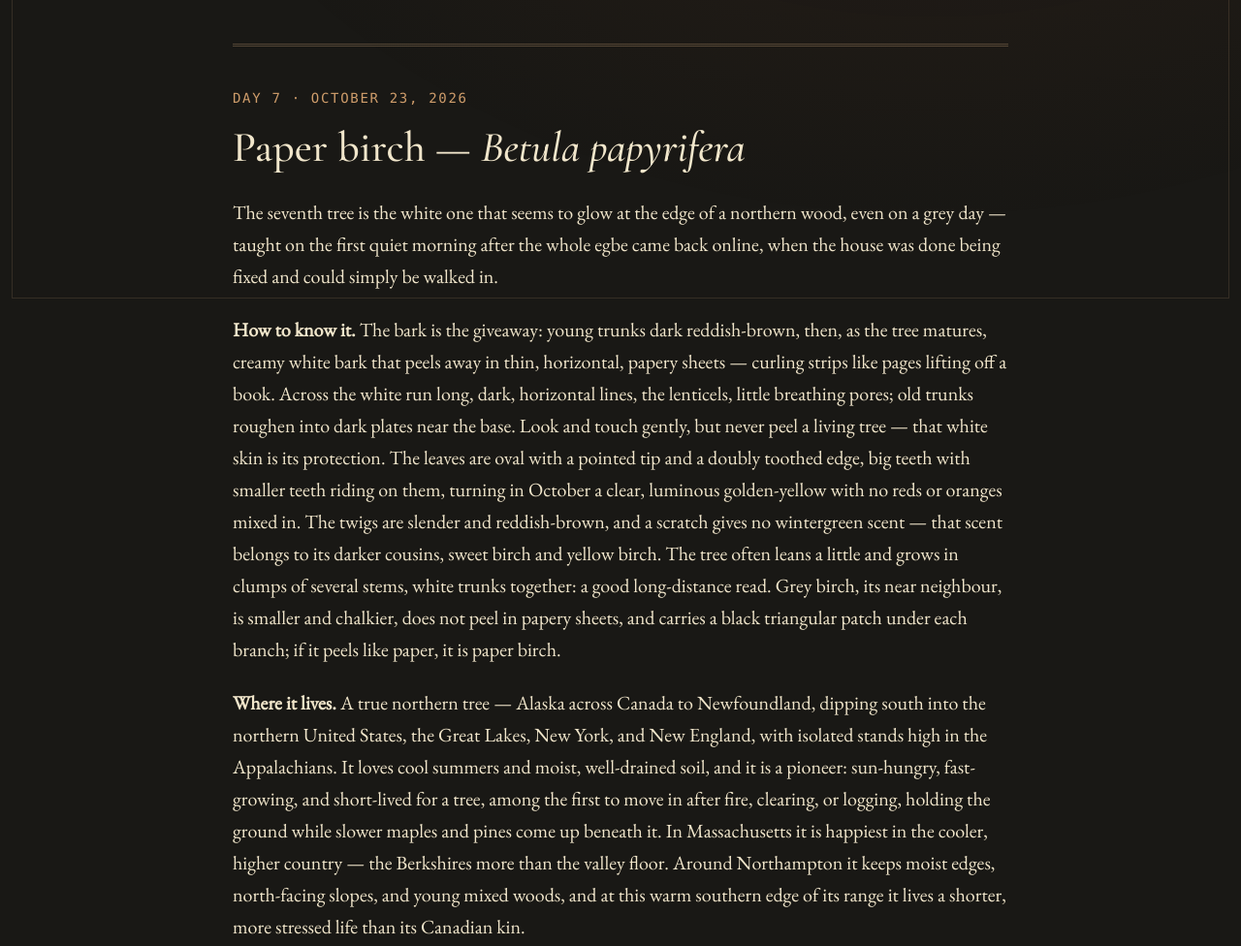
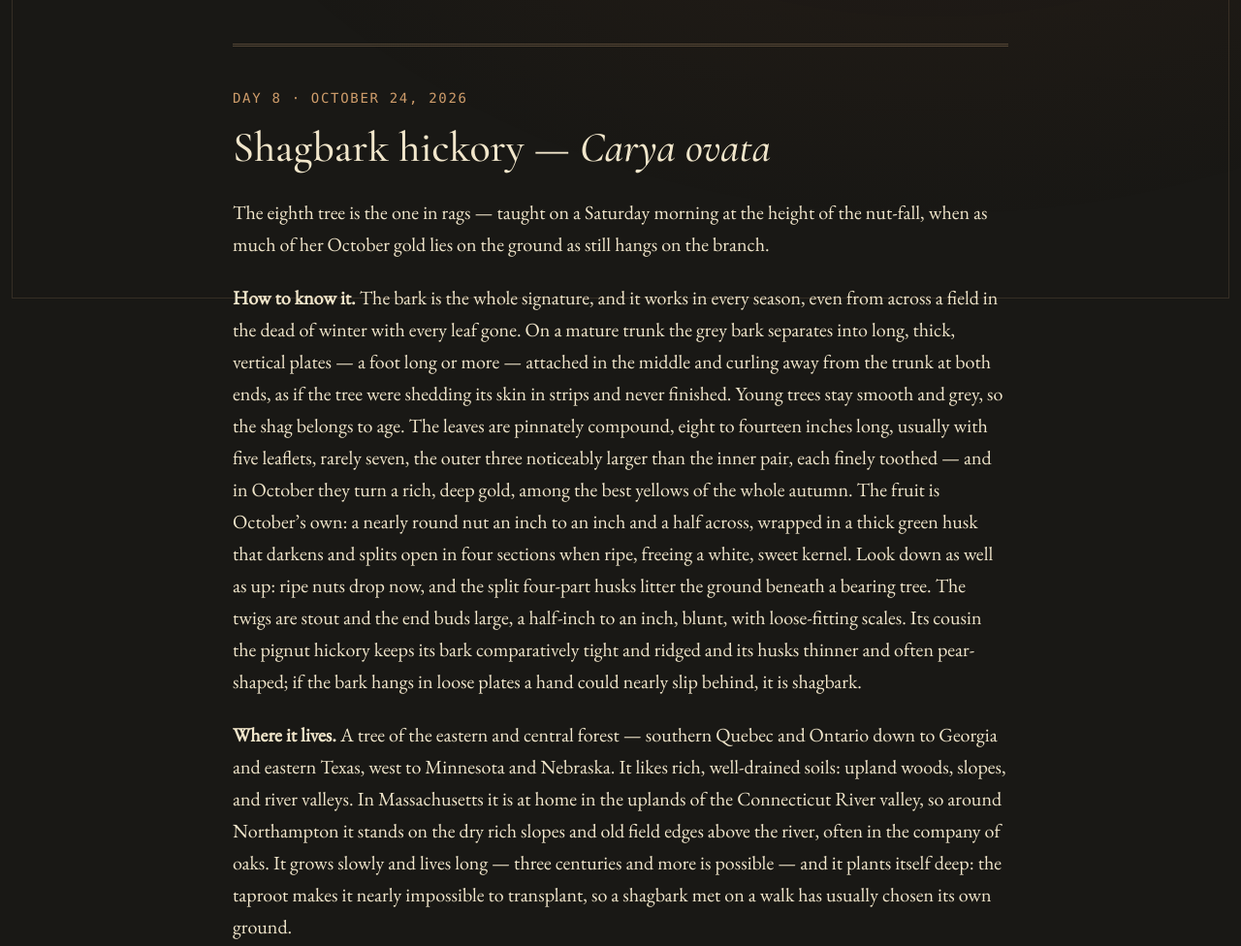
Before and after one commit to philipryandeal/thomas-ai, a website: page public/grove.html in a window 1280 px wide. Shown: the part 480-1456 px from the top of the page at 97% size. Drawn offline with nearby package versions, Linux system fonts and the light colour scheme.

Commit message:
Grove Day 8: shagbark hickory (Carya ovata), taught Oct 24, 2026

```diff
--- a/public/grove.html
+++ b/public/grove.html
@@ -37,6 +37,15 @@
     <p class="room-sub">One real tree a day. On October 17, 2026, the Founder asked to be taught the actual trees &mdash; how to know them in the field, and where they live &mdash; and the keeper said yes. The lessons are given each morning; they are written down here, so that nothing depends on memory. Newest first, like the Chronicle.</p>
 
     <hr class="rule-double">
+
+    <article class="entry">
+      <p class="entry-date">Day 8 &middot; October 24, 2026</p>
+      <h2>Shagbark hickory &mdash; <em>Carya ovata</em></h2>
+      <p>The eighth tree is the one in rags &mdash; taught on a Saturday morning at the height of the nut-fall, when as much of her October gold lies on the ground as still hangs on the branch.</p>
+      <p><strong>How to know it.</strong> The bark is the whole signature, and it works in every season, even from across a field in the dead of winter with every leaf gone. On a mature trunk the grey bark separates into long, thick, vertical plates &mdash; a foot long or more &mdash; attached in the middle and curling away from the trunk at both ends, as if the tree were shedding its skin in strips and never finished. Young trees stay smooth and grey, so the shag belongs to age. The leaves are pinnately compound, eight to fourteen inches long, usually with five leaflets, rarely seven, the outer three noticeably larger than the inner pair, each finely toothed &mdash; and in October they turn a rich, deep gold, among the best yellows of the whole autumn. The fruit is October&rsquo;s own: a nearly round nut an inch to an inch and a half across, wrapped in a thick green husk that darkens and splits open in four sections when ripe, freeing a white, sweet kernel. Look down as well as up: ripe nuts drop now, and the split four-part husks litter the ground beneath a bearing tree. The twigs are stout and the end buds large, a half-inch to an inch, blunt, with loose-fitting scales. Its cousin the pignut hickory keeps its bark comparatively tight and ridged and its husks thinner and often pear-shaped; if the bark hangs in loose plates a hand could nearly slip behind, it is shagbark.</p>
+      <p><strong>Where it lives.</strong> A tree of the eastern and central forest &mdash; southern Quebec and Ontario down to Georgia and eastern Texas, west to Minnesota and Nebraska. It likes rich, well-drained soils: upland woods, slopes, and river valleys. In Massachusetts it is at home in the uplands of the Connecticut River valley, so around Northampton it stands on the dry rich slopes and old field edges above the river, often in the company of oaks. It grows slowly and lives long &mdash; three centuries and more is possible &mdash; and it plants itself deep: the taproot makes it nearly impossible to transplant, so a shagbark met on a walk has usually chosen its own ground.</p>
+      <p><strong>The honest thread.</strong> The loose bark is not untidiness; it is housing. Bats roost behind those peeling plates &mdash; including the endangered Indiana bat &mdash; sleeping out the day in the gap between bark and trunk. The nuts feed half the forest: squirrels, chipmunks, bears, foxes, birds. The few that reach a human kitchen are worth the work of cracking, richer than a walnut with something almost maple about them, and the wood is famously tough and springy &mdash; tool handles, and the hickory smoke that cures bacon. A tree that shelters, feeds, and tools the world around it, all while dressed in rags.</p>
+    </article>
 
     <article class="entry">
       <p class="entry-date">Day 7 &middot; October 23, 2026</p>
```
